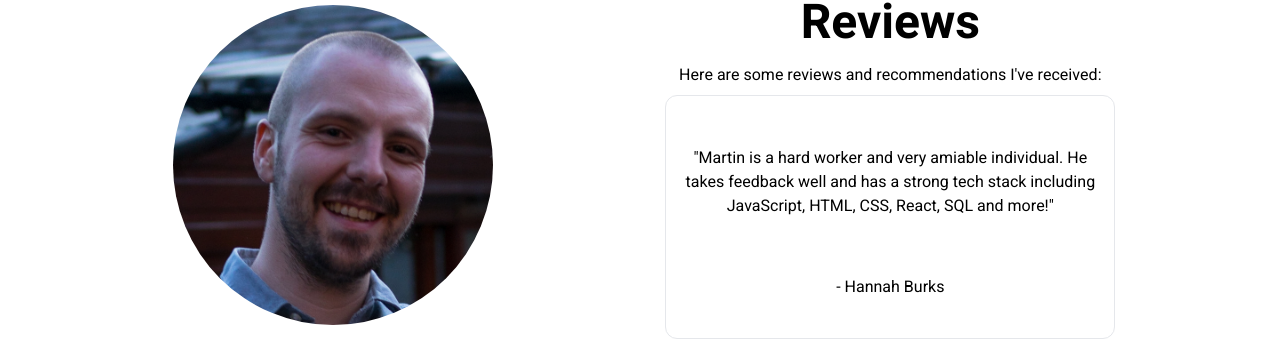
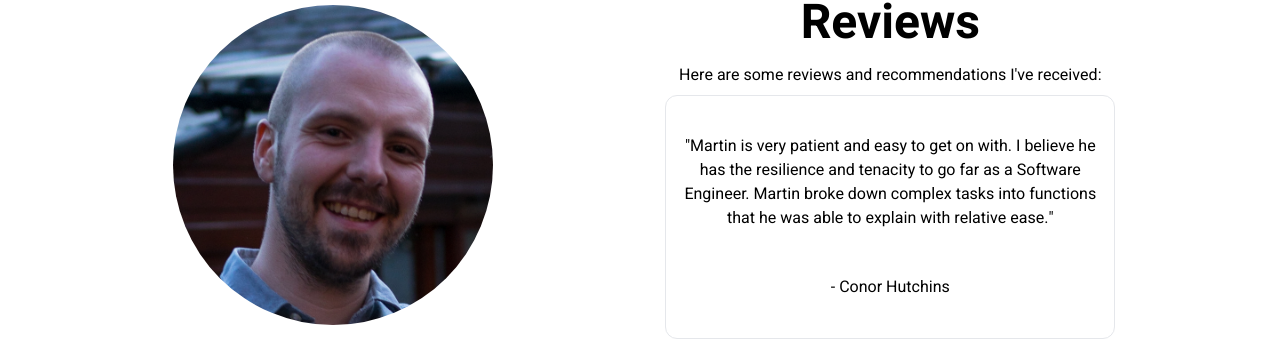
Before and after one commit to Martin-Abbott/martin-abbott.github.io, a React (Vite) app: page / in a window 1280 px wide. Shown: the part 1675-2024 px from the top of the page. Built offline with nearby package versions, Linux system fonts and the light colour scheme; some icons are missing.

Commit message:
Added DC's review

```diff
--- a/src/assets/lists/reviewList.js
+++ b/src/assets/lists/reviewList.js
@@ -131,4 +131,15 @@
 		company: "Northcoders",
 		position: "Student",
 	},
+	{
+		id: "review12",
+		fullText:
+			"I had the pleasure of working with Martin and was continually impressed by his exceptional skills and dedication. Martin consistently delivered outstanding results, showing a keen ability to tackle complex challenges with ease. His strong work ethic and collaborative nature make him an invaluable asset to any team. I wholeheartedly recommend Martin to anyone seeking a highly skilled and reliable professional.",
+		textSnippet:
+			"Martin consistently delivered outstanding results, showing a keen ability to tackle complex challenges with ease. His strong work ethic and collaborative nature make him an invaluable asset to any team. I wholeheartedly recommend Martin to anyone seeking a highly skilled and reliable professional.",
+		firstName: "Davide",
+		lastName: "Castelli",
+		company: "Northcoders",
+		position: "Student",
+	},
 ];
```
